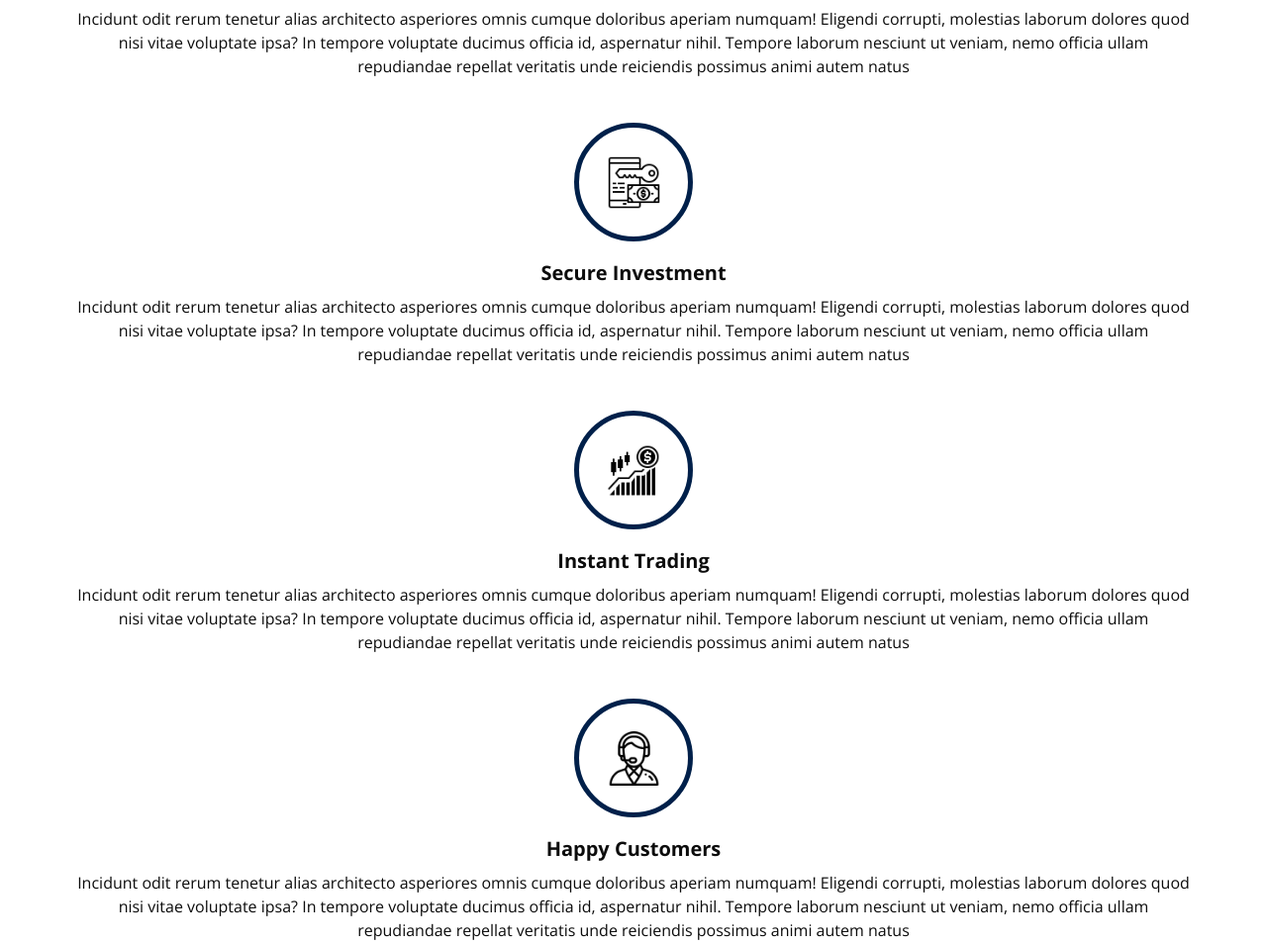
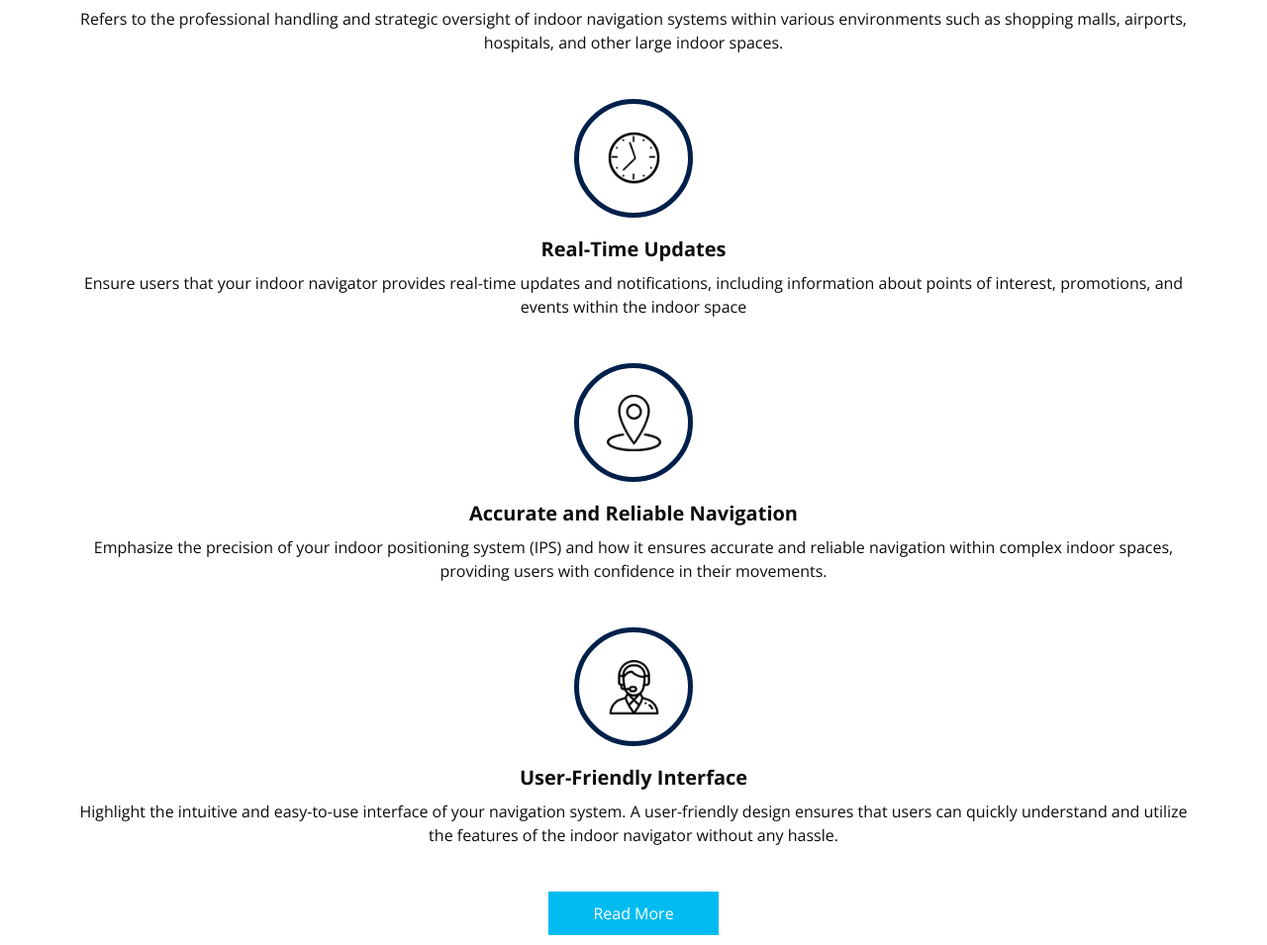
Before and after one commit to kazuha2004/SIH-, a plain HTML site: page index.html in a window 1280 px wide. Shown: the part 2882-3837 px from the top of the page at 99% size. Drawn offline with nearby package versions, Linux system fonts and the light colour scheme; some packages are replaced by stand-ins of ours.

Commit message:
whychooseusupdate

```diff
--- a/index.html
+++ b/index.html
@@ -330,57 +330,53 @@
       <div class="why_container">
         <div class="box">
           <div class="img-box">
-            <img src="images/w1.png" alt="">
+            <img src="images/w1.png" alt="Expert Management">
           </div>
           <div class="detail-box">
             <h5>
               Expert Management
             </h5>
             <p>
-              Incidunt odit rerum tenetur alias architecto asperiores omnis cumque doloribus aperiam numquam! Eligendi corrupti, molestias laborum dolores quod nisi vitae voluptate ipsa? In tempore voluptate ducimus officia id, aspernatur nihil.
-              Tempore laborum nesciunt ut veniam, nemo officia ullam repudiandae repellat veritatis unde reiciendis possimus animi autem natus
+              Refers to the professional handling and strategic oversight of indoor navigation systems within various environments such as shopping malls, airports, hospitals, and other large indoor spaces.
             </p>
           </div>
         </div>
         <div class="box">
           <div class="img-box">
-            <img src="images/w2.png" alt="">
+            <img src="images/clock.png" alt="Real-Time Updates">
           </div>
           <div class="detail-box">
             <h5>
-              Secure Investment
+              Real-Time Updates
             </h5>
             <p>
-              Incidunt odit rerum tenetur alias architecto asperiores omnis cumque doloribus aperiam numquam! Eligendi corrupti, molestias laborum dolores quod nisi vitae voluptate ipsa? In tempore voluptate ducimus officia id, aspernatur nihil.
-              Tempore laborum nesciunt ut veniam, nemo officia ullam repudiandae repellat veritatis unde reiciendis possimus animi autem natus
+              Ensure users that your indoor navigator provides real-time updates and notifications, including information about points of interest, promotions, and events within the indoor space
             </p>
           </div>
         </div>
         <div class="box">
           <div class="img-box">
-            <img src="images/w3.png" alt="">
+            <img src="images/pointer.png" alt=" Accurate and Reliable Navigation">
           </div>
           <div class="detail-box">
             <h5>
-              Instant Trading
+              Accurate and Reliable Navigation
             </h5>
             <p>
-              Incidunt odit rerum tenetur alias architecto asperiores omnis cumque doloribus aperiam numquam! Eligendi corrupti, molestias laborum dolores quod nisi vitae voluptate ipsa? In tempore voluptate ducimus officia id, aspernatur nihil.
-              Tempore laborum nesciunt ut veniam, nemo officia ullam repudiandae repellat veritatis unde reiciendis possimus animi autem natus
+              Emphasize the precision of your indoor positioning system (IPS) and how it ensures accurate and reliable navigation within complex indoor spaces, providing users with confidence in their movements.
             </p>
           </div>
         </div>
         <div class="box">
           <div class="img-box">
-            <img src="images/w4.png" alt="">
+            <img src="images/w4.png" alt="User-Friendly Interface">
           </div>
           <div class="detail-box">
             <h5>
-              Happy Customers
+              User-Friendly Interface
             </h5>
             <p>
-              Incidunt odit rerum tenetur alias architecto asperiores omnis cumque doloribus aperiam numquam! Eligendi corrupti, molestias laborum dolores quod nisi vitae voluptate ipsa? In tempore voluptate ducimus officia id, aspernatur nihil.
-              Tempore laborum nesciunt ut veniam, nemo officia ullam repudiandae repellat veritatis unde reiciendis possimus animi autem natus
+              Highlight the intuitive and easy-to-use interface of your navigation system. A user-friendly design ensures that users can quickly understand and utilize the features of the indoor navigator without any hassle.
             </p>
           </div>
         </div>
```
Also changed, not shown: images/clock.png (added), images/pointer.png (added).
